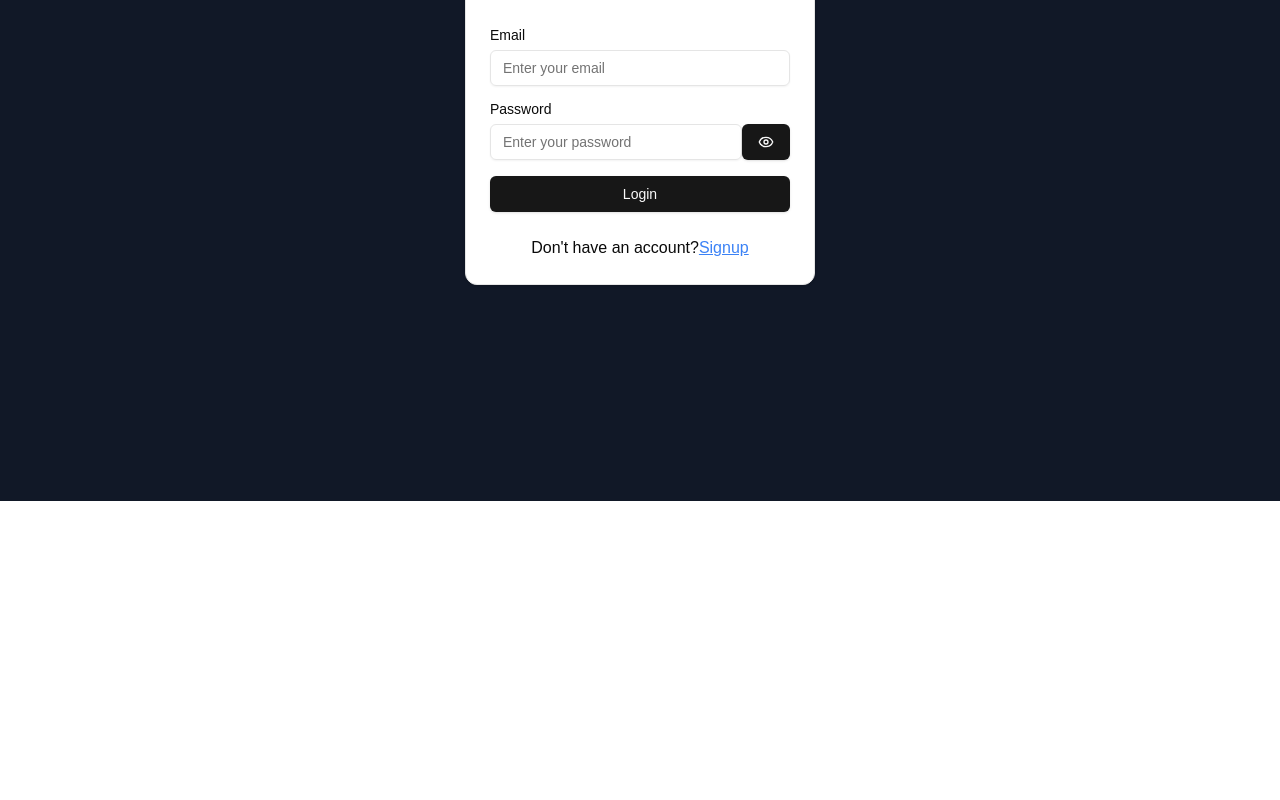
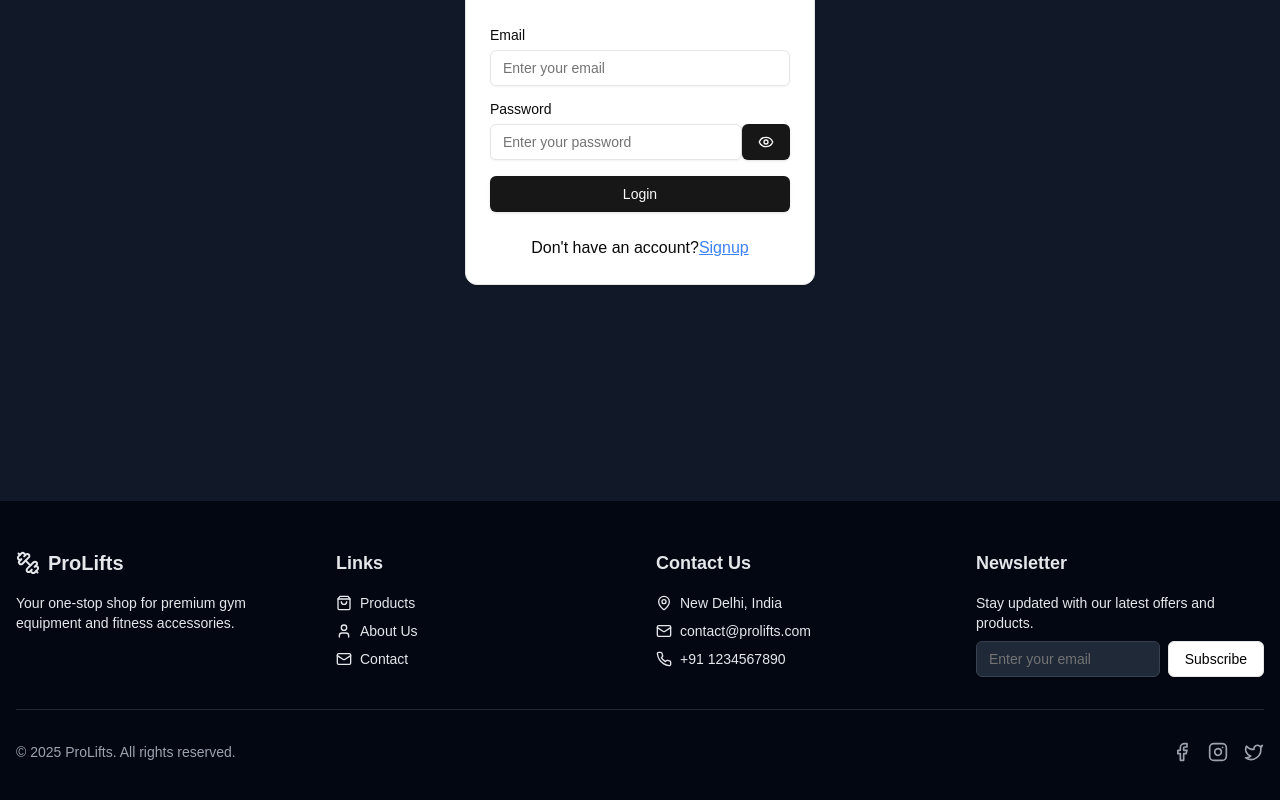
Before and after one commit to SAHIL-Sharma21/pro-Lift, a Next.js app: page /auth/admin/login in a window 1280 px wide. Shown: the part 364-1164 px from the top of the page. Before the commit the page ends 865 px from the top, so only its background shows below. Built offline with nearby package versions, Linux system fonts and the light colour scheme; no server answers.

Commit message:
footer for prolifts

```diff
--- /dev/null
+++ b/src/app/components/Footer.tsx
@@ -0,0 +1,101 @@
+import { Button } from "@/components/ui/button";
+import { Input } from "@/components/ui/input";
+import { Separator } from "@/components/ui/separator";
+import { DumbbellIcon, Facebook, Instagram, Mail, MapPin, Phone, ShoppingBag, Twitter, User } from 'lucide-react';
+import Link from "next/link";
+
+export default function Footer() {
+  return (
+    <footer className="bg-gray-950 text-gray-200 py-12 mt-auto">
+      <div className="container mx-auto px-4">
+        <div className="grid grid-cols-1 md:grid-cols-4 gap-8">
+          <div>
+            <h3 className="text-xl font-semibold mb-4 flex items-center">
+              <DumbbellIcon className="mr-2" /> ProLifts
+            </h3>
+            <p className="text-sm">
+              Your one-stop shop for premium gym equipment and fitness
+              accessories.
+            </p>
+          </div>
+          <div>
+            <h4 className="text-lg font-semibold mb-4">Links</h4>
+            <ul className="space-y-2">
+              <li>
+                <Link
+                  href="/products"
+                  className="text-sm transition-colors hover:text-gray-400 flex items-center"
+                >
+                  <ShoppingBag className="mr-2 h-4 w-4" /> Products
+                </Link>
+              </li>
+              <li>
+                <Link
+                  href="/about"
+                  className="text-sm transition-colors hover:text-gray-400 flex items-center"
+                >
+                  <User className="mr-2 h-4 w-4" /> About Us
+                </Link>
+              </li>
+              <li>
+                <Link
+                  href="/contact"
+                  className="text-sm transition-colors hover:text-gray-400 flex items-center"
+                >
+                  <Mail className="mr-2 h-4 w-4" /> Contact
+                </Link>
+              </li>
+            </ul>
+          </div>
+          <div>
+            <h4 className="text-lg font-semibold mb-4">Contact Us</h4>
+            <ul className="space-y-2">
+              <li className="flex items-center text-sm">
+                <MapPin className="mr-2 h-4 w-4" /> New Delhi, India
+              </li>
+              <li className="flex items-center text-sm">
+                <Mail className="mr-2 h-4 w-4" /> contact@prolifts.com
+              </li>
+              <li className="flex items-center text-sm">
+                <Phone className="mr-2 h-4 w-4" /> +91 1234567890
+              </li>
+            </ul>
+          </div>
+          <div>
+            <h4 className="text-lg font-semibold mb-4">Newsletter</h4>
+            <p className="text-sm mb-2">
+              Stay updated with our latest offers and products.
+            </p>
+            <form className="flex space-x-2">
+              <Input
+                type="email"
+                placeholder="Enter your email"
+                className="bg-gray-800 border-gray-700 text-gray-200"
+              />
+              <Button type="submit" variant="outline" className="text-black hover:bg-black hover:text-gray-200  ">
+                Subscribe
+              </Button>
+            </form>
+          </div>
+        </div>
+        <Separator className="my-8 bg-gray-800" />
+        <div className="flex flex-col md:flex-row items-center justify-between">
+          <p className="text-sm text-gray-400">
+            &copy; 2025 ProLifts. All rights reserved.
+          </p>
+          <div className="flex space-x-4 mt-4 md:mt-0">
+            <Link href="#" className="text-gray-400 hover:text-gray-300">
+              <Facebook className="h-5 w-5" />
+            </Link>
+            <Link href="#" className="text-gray-400 hover:text-gray-300">
+              <Instagram className="h-5 w-5" />
+            </Link>
+            <Link href="#" className="text-gray-400 hover:text-gray-300">
+              <Twitter className="h-5 w-5" />
+            </Link>
+          </div>
+        </div>
+      </div>
+    </footer>
+  );
+}
--- a/src/app/components/Navbar.tsx
+++ b/src/app/components/Navbar.tsx
@@ -1,24 +1,41 @@
-'use client'
+"use client";
 
 import { Button } from "@/components/ui/button";
 import { Sheet, SheetContent, SheetTrigger } from "@/components/ui/sheet";
-import { LogOut, MenuSquare, ShoppingBag, ShoppingCart, User, UserCircle2 } from "lucide-react";
+import {
+    Dumbbell,
+  LogOut,
+  MenuSquare,
+  ShoppingBag,
+  ShoppingCart,
+  User,
+  UserCircle2,
+} from "lucide-react";
 import Link from "next/link";
-import React, { useEffect, useState } from "react";
+import React, { useState } from "react";
 import { useAuth } from "../hooks/useAuth";
-import { DropdownMenu, DropdownMenuContent, DropdownMenuItem, DropdownMenuLabel, DropdownMenuSeparator, DropdownMenuTrigger } from "@/components/ui/dropdown-menu";
-import { useRouter } from "next/navigation";
-import SideBar from '@/app/components/cart/SidebarCart';
+import {
+  DropdownMenu,
+  DropdownMenuContent,
+  DropdownMenuItem,
+  DropdownMenuLabel,
+  DropdownMenuSeparator,
+  DropdownMenuTrigger,
+} from "@/components/ui/dropdown-menu";
+import SideBar from "@/app/components/cart/SidebarCart";
 
-
-
-interface MobileLinkProps extends React.PropsWithChildren{
+interface MobileLinkProps extends React.PropsWithChildren {
   href: string;
   onOpenChange?: (open: boolean) => void;
   className?: string;
 }
 
-function MobileLink({href, onOpenChange, className, children}: MobileLinkProps){
+function MobileLink({
+  href,
+  onOpenChange,
+  className,
+  children,
+}: MobileLinkProps) {
   return (
     <Link
       href={href}
@@ -30,27 +47,24 @@ function MobileLink({href, onOpenChange, className, children}: MobileLinkProps){
   );
 }
 
-
-export default function Navbar(){
-
+export default function Navbar() {
   const [isOpen, setIsOpen] = useState(false);
-    const {user, loading, logout} = useAuth();
-    const router = useRouter();
+  const { user, loading, logout } = useAuth();
   const [isCartOpen, setIsCartOpen] = useState<boolean>(false);
 
   const navItems = [
-        {title: "Home", path: "/"},
-        {title: "Products", path: "/products"},
-        {title: "About", path: "/about"},
-        {title: "Contact", path: "/contact"},
+    { title: "Home", path: "/" },
+    { title: "Products", path: "/products" },
+    { title: "About", path: "/about" },
+    { title: "Contact", path: "/contact" },
   ];
 
-
-    return(
+  return (
     <>
       <header className="sticky top-0 z-50 w-full border-b border-zinc-700 bg-zinc-900 text-zinc-100">
         <div className="container mx-auto flex h-16 items-center justify-between">
           <Link href="/" className="flex items-center space-x-2">
+            <Dumbbell className="h-6 w-6" />
             <span className="font-bold text-2xl">Pro Lifts</span>
           </Link>
           <nav className="hidden md:flex items-center space-x-6 text-base font-medium">
@@ -70,18 +84,29 @@ export default function Navbar(){
                 variant="ghost"
                 className="px-0 text-base hover:bg-transparent focus-visible:bg-transparent focus-visible:ring-0 focus-visible:ring-offset-0 md:hidden"
               >
-                            <MenuSquare className="h-6 w-6"  />
+                <MenuSquare className="h-6 w-6" />
                 <span className="sr-only">Toggle Menu</span>
               </Button>
             </SheetTrigger>
-                    <SheetContent side="left" className="w-[300px] bg-zinc-900 text-zinc-100">
-                        <MobileLink href="/" className="flex items-center" onOpenChange={setIsOpen}>
+            <SheetContent
+              side="left"
+              className="w-[300px] bg-zinc-900 text-zinc-100"
+            >
+              <MobileLink
+                href="/"
+                className="flex items-center"
+                onOpenChange={setIsOpen}
+              >
                 <span className="font-bold text-xl">Pro Lifts</span>
               </MobileLink>
               <div className="my-4 h-[calc(100vh-8rem)] pb-10 pl-6">
                 <div className="flex flex-col space-y-3">
                   {navItems.map((item, index) => (
-                                    <MobileLink key={index} href={item.path} onOpenChange={setIsOpen}>
+                    <MobileLink
+                      key={index}
+                      href={item.path}
+                      onOpenChange={setIsOpen}
+                    >
                       {item.title}
                     </MobileLink>
                   ))}
@@ -101,7 +126,9 @@ export default function Navbar(){
                   <DropdownMenuTrigger asChild>
                     <Button variant="ghost" size="sm" className="text-zinc-100">
                       <UserCircle2 className="mr-1 h-5 w-5" />
-                                    <span className="text-base font-semibold">{user.firstName}</span>
+                      <span className="text-base font-semibold">
+                        {user.firstName}
+                      </span>
                     </Button>
                   </DropdownMenuTrigger>
                   <DropdownMenuContent className="w-56" align="end">
@@ -116,7 +143,10 @@ export default function Navbar(){
                       <span>Orders</span>
                     </DropdownMenuItem>
                     <DropdownMenuSeparator />
-                                <DropdownMenuItem onClick={logout} className="text-red-600 focus:text-red-600">
+                    <DropdownMenuItem
+                      onClick={logout}
+                      className="text-red-600 focus:text-red-600"
+                    >
                       <LogOut className="mr-2 h-4 w-4" />
                       <span>Log out</span>
                     </DropdownMenuItem>
@@ -125,18 +155,28 @@ export default function Navbar(){
               </>
             ) : (
               <div className="flex items-center space-x-1.5">
-                            <Button variant="ghost" size="sm" className="text-zinc-100 hover:bg-orange-400 hover:text-white" asChild>
+                <Button
+                  variant="ghost"
+                  size="sm"
+                  className="text-zinc-100 hover:bg-orange-400 hover:text-white"
+                  asChild
+                >
                   <Link href="/auth/login">
                     <span className="text-sm">Login</span>
                   </Link>
                 </Button>
-                            <Button variant="ghost" size="sm" className="text-zinc-100 hover:bg-orange-400 hover:text-white" asChild>
+                <Button
+                  variant="ghost"
+                  size="sm"
+                  className="text-zinc-100 hover:bg-orange-400 hover:text-white"
+                  asChild
+                >
                   <Link href="/auth/register">
                     <span className="text-sm">Register</span>
                   </Link>
                 </Button>
               </div>
-                    ) }
+            )}
           </div>
         </div>
       </header>
--- a/src/app/layout.tsx
+++ b/src/app/layout.tsx
@@ -3,6 +3,7 @@ import localFont from "next/font/local";
 import "./globals.css";
 import AppProvider from '@/app/AppProvider';
 import Navbar from '@/app/components/Navbar';
+import Footer from '@/app/components/Footer';
 
 const geistSans = localFont({
   src: "./fonts/GeistVF.woff",
@@ -28,11 +29,12 @@ export default function RootLayout({
   return (
     <html lang="en">
       <body
-        className={`${geistSans.variable} ${geistMono.variable} antialiased`}
+        className={`${geistSans.variable} ${geistMono.variable} antialiased flex min-h-screen flex-col`}
       >
         <AppProvider>
           <Navbar />
           {children}
+          <Footer />
         </AppProvider>
       </body>
     </html>
```
Lines whose indentation alone changed are shown as unchanged.
